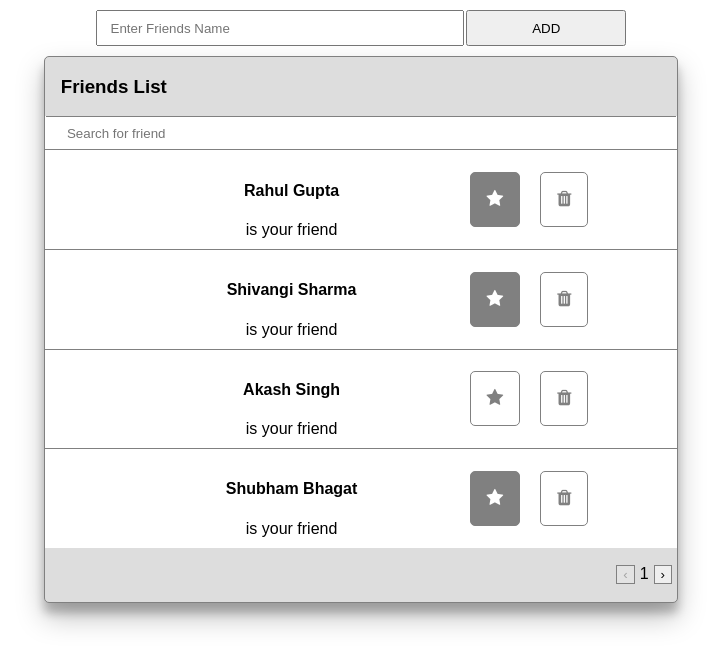
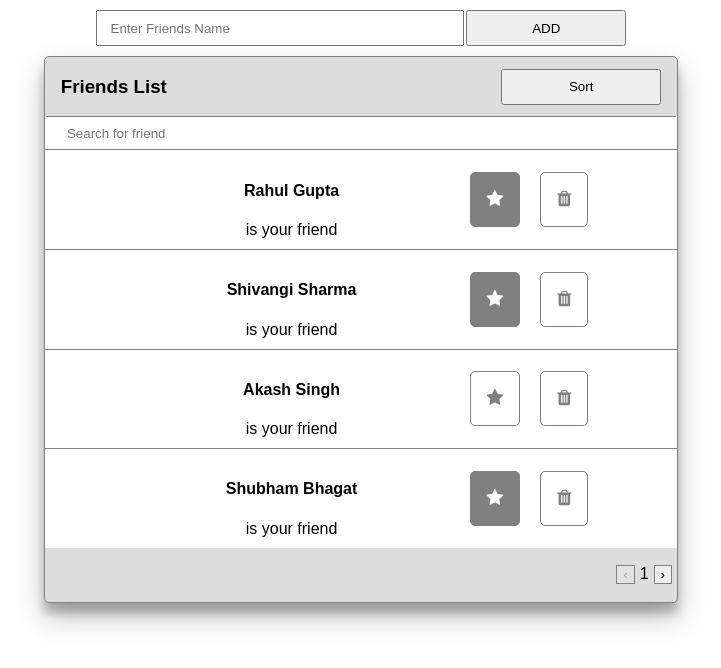
Before and after one commit to darky99/haptikAssesment, a React (Create React App) app: page / in a window 1280 px wide. Shown: the top 668 px of the page, without its empty margins (279-1000 px from the left). Built offline with nearby package versions, Linux system fonts and the light colour scheme.

Commit message:
Added sort functionality

```diff
--- a/src/Components/FriendList/FriendList.js
+++ b/src/Components/FriendList/FriendList.js
@@ -8,6 +8,7 @@ export default function FriendList(props) {
   const [filterData, setFilterData] = useState("");
   const [pageNo, setPageNo] = useState(1);
   const [disable, setDisable] = useState(false);
+  const [sorted, setSorted] = useState(false);
 
   useEffect(() => {
     setFilterData(data);
@@ -42,10 +43,32 @@ export default function FriendList(props) {
     setPageNo(pageNo - 1);
   };
 
+  const sortHandler = () => {
+    console.log("sort", sorted);
+    if (sorted === false) {
+      setSorted(true);
+      const sortData = [...filterData];
+      sortData.sort((x, y) => {
+        return y.favourite - x.favourite;
+      });
+      setFilterData(sortData);
+    } else {
+      let temp = [...filterData].reverse();
+      setFilterData(temp);
+    }
+  };
+
   return (
     <div className="friendList">
       <div className="boxHeader">
-        <h3>Friends List</h3>
+        <div className="subHeaderDiv">
+          <h3>Friends List</h3>
+        </div>
+        <div className="sortDiv">
+          <button className="addBtn" onClick={sortHandler}>
+            Sort
+          </button>
+        </div>
       </div>
       <SearchFriend searchFriend={searchFriend} />
       {filterData.slice(pageNo === 1 ? 0 : (pageNo - 1) * 4, 4 * pageNo)
@@ -56,7 +79,6 @@ export default function FriendList(props) {
         filterData
           .slice(pageNo === 1 ? 0 : (pageNo - 1) * 4, 4 * pageNo)
           .map((friend) => {
-            //console.log(friend.id);
             return (
               <Friend
                 key={friend.id}
--- a/src/styles.css
+++ b/src/styles.css
@@ -103,12 +103,11 @@ input:focus {
   width: 100%;
   text-align: left;
   padding-left: 5%;
+  display: flex;
 }
 
 .custFooter {
   width: 100%;
-  /* text-align: left;
-  padding-left: 5%; */
   padding: 2%;
 }
 
@@ -149,6 +148,17 @@ input:focus {
   float: right;
 }
 
+.subHeaderDiv {
+  width: 45%;
+}
+
+.sortDiv {
+  width: 50%;
+  display: flex;
+  justify-content: end;
+  align-items: center;
+}
+
 /* body {
   background-color: #000;
 } */
```
